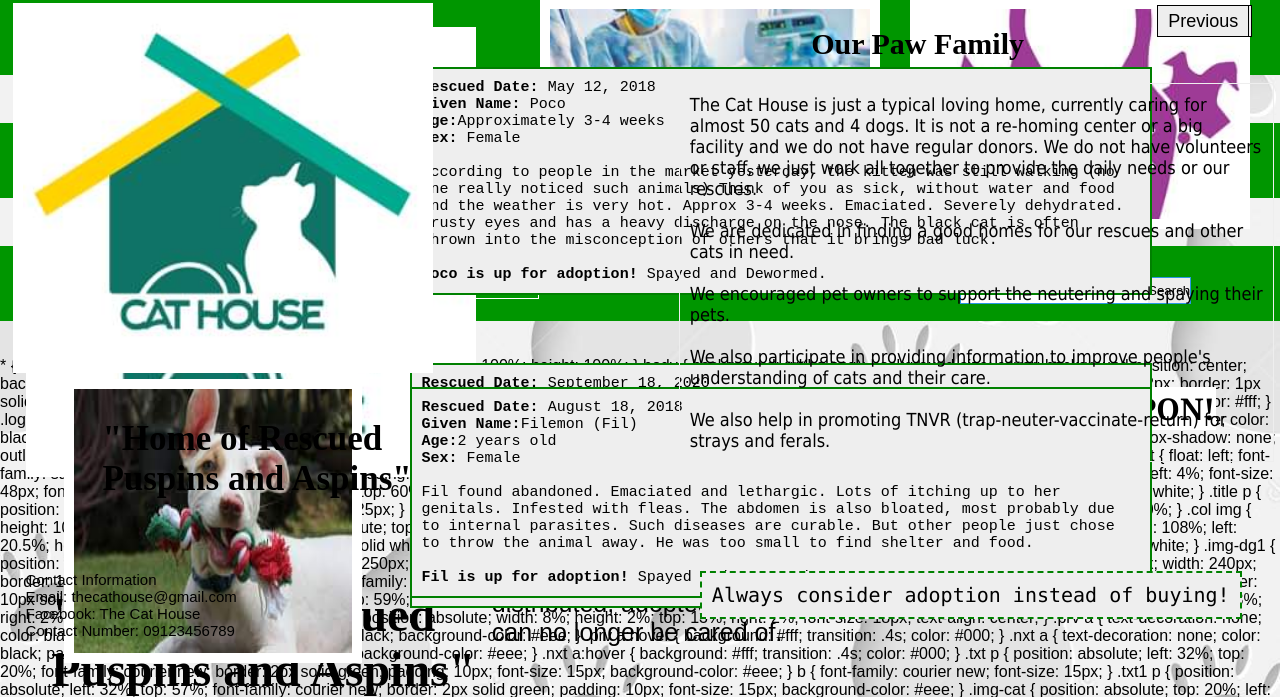
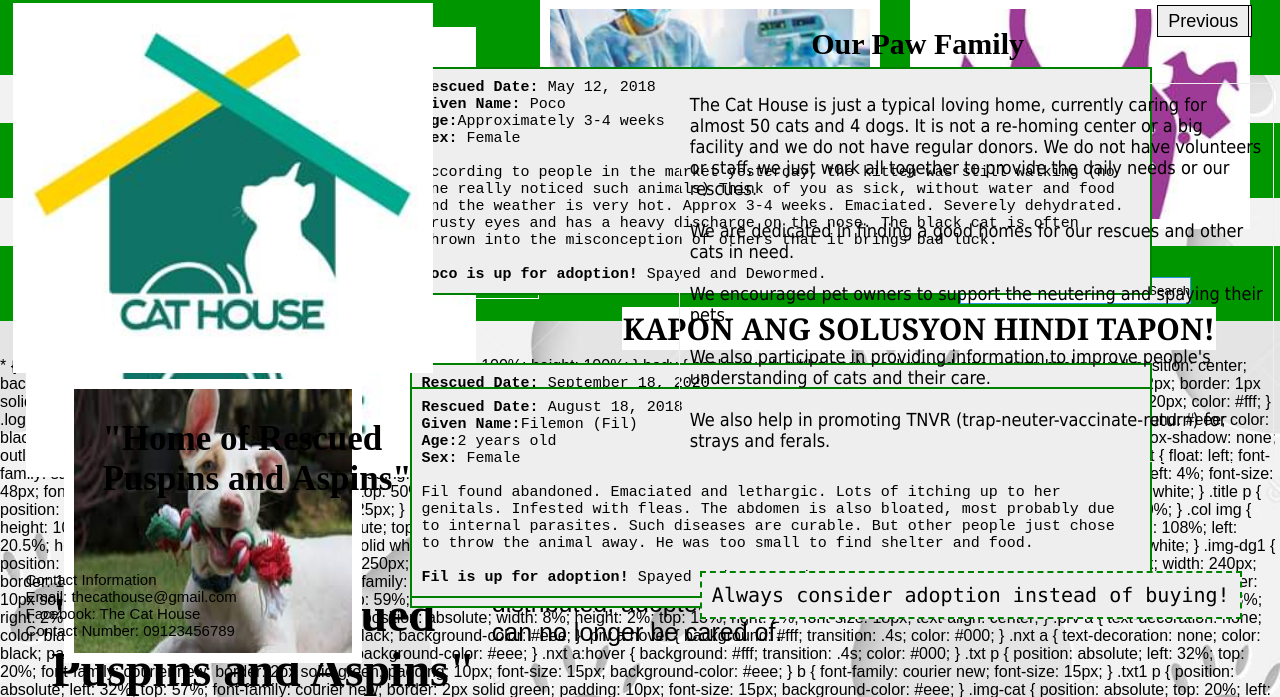
Before and after one commit to Izaaaajy/MyWeb, a PHP site: page /index.php in a window 1280 px wide. Shown: the part 93-790 px from the top of the page. Run offline with PHP 8.4, Linux system fonts and the light colour scheme.

Commit message:
Update style3.css

```diff
--- a/style3.css
+++ b/style3.css
@@ -120,7 +120,7 @@ h1 {
 
 h2 {
 	position: absolute;
-	top: 60%;
+	top: 50%;
 	right: 5%;
 	font-size: 30px;
 	font-family: georgia;
@@ -131,7 +131,7 @@ h2 {
 
 .title p {
 	position: absolute;
-	top: 63%;
+	top: 66%;
 	right: 28%;
 	font-size: 25px;
 }
```
